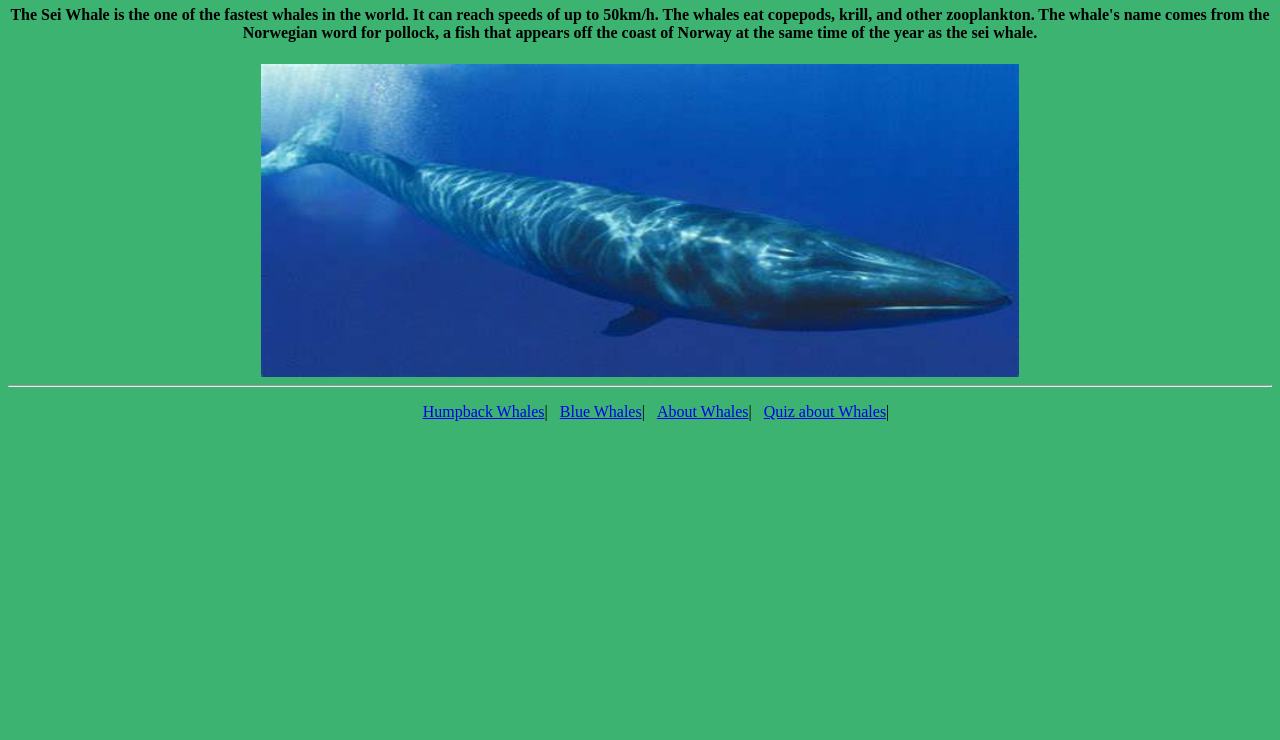
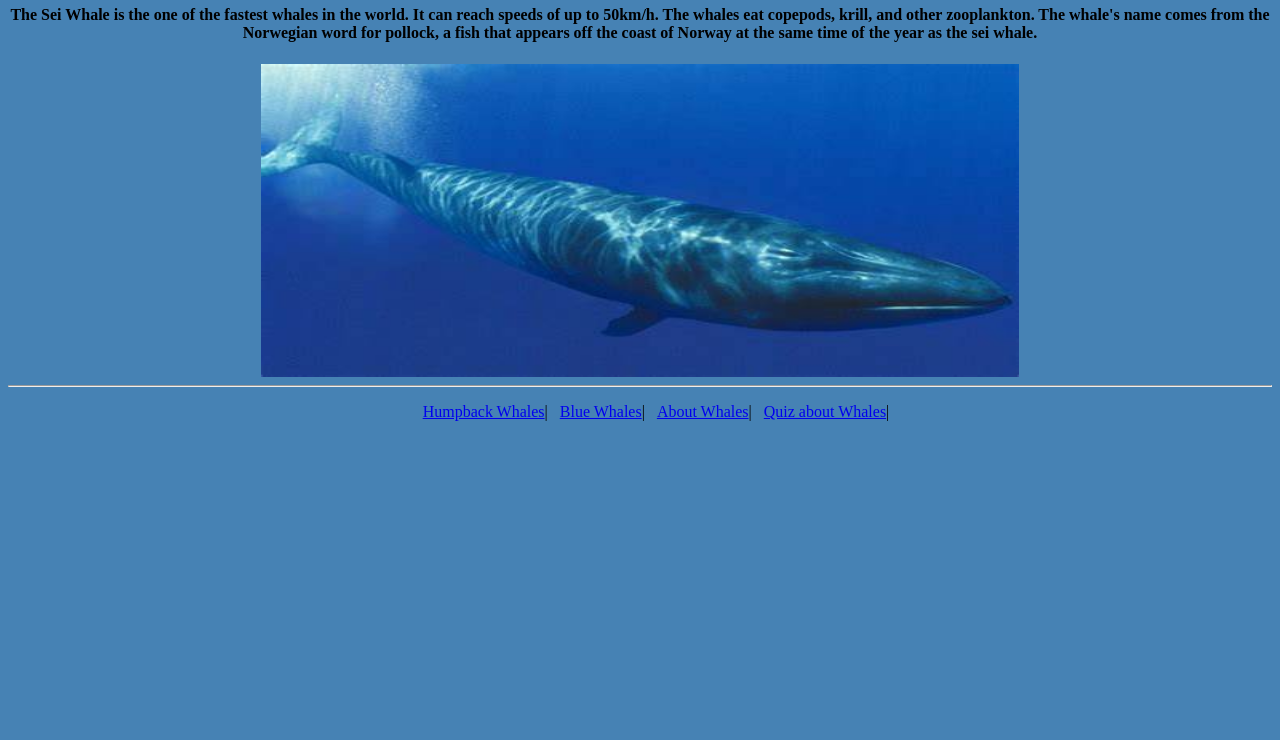
Before and after one commit to TheCoolDawg/Whale.github.io, a plain HTML site: page sei.html in a window 1280 px wide. Shown: the part 60-800 px from the top of the page. Drawn offline with Linux system fonts and the light colour scheme.

Commit message:
Update sei.html

```diff
--- a/sei.html
+++ b/sei.html
@@ -1,5 +1,5 @@
 <DOCTYPE! html>
-<body style="background-color:MediumSeaGreen;">
+<body style="background-color:SteelBlue;">
 <title>
 Sei Whales
 </title>
```
